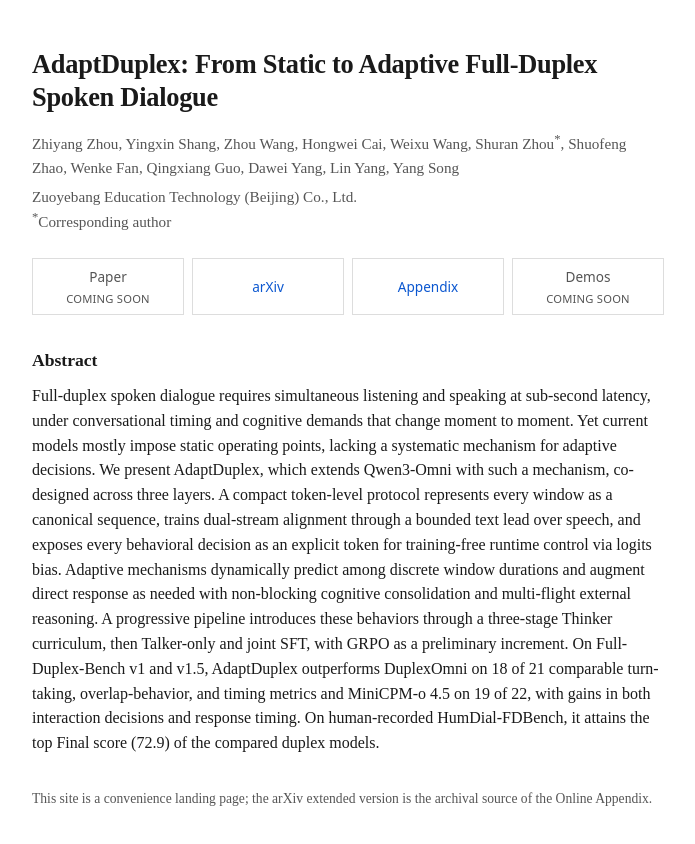
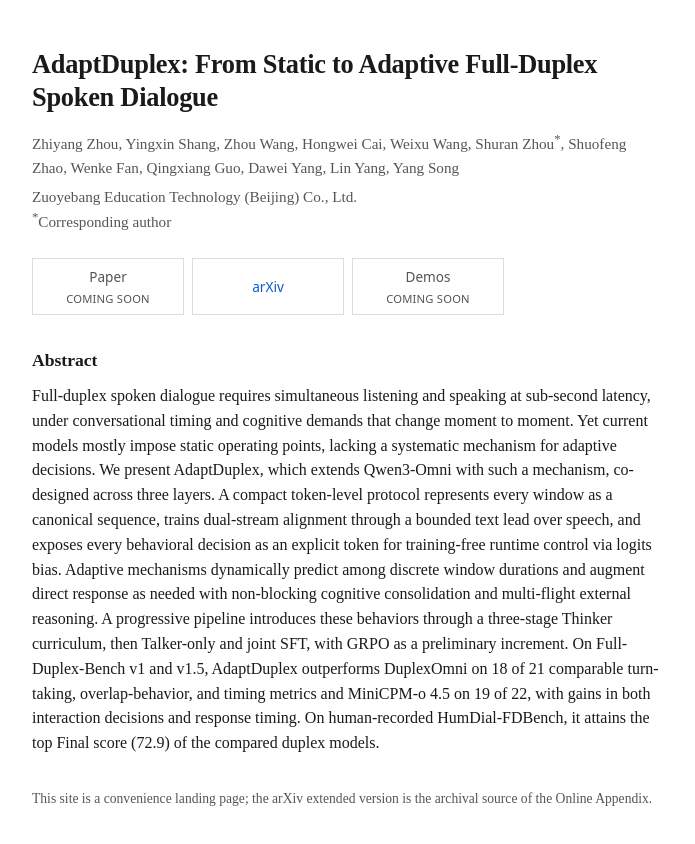
Before and after one commit to adaptduplex/adaptduplex.github.io, a plain HTML site: page index.html in a window 1280 px wide. Shown: the whole page, without its empty margins (292-987 px from the left). Drawn offline with Linux system fonts and the light colour scheme.

Commit message:
Drop the standalone appendix from the landing page navigation.

```diff
--- a/index.html
+++ b/index.html
@@ -89,7 +89,6 @@
     <nav aria-label="Paper materials">
       <a href="#" aria-disabled="true">Paper<small>Coming soon</small></a>
       <a href="https://arxiv.org/abs/2609.29217">arXiv</a>
-      <a href="/appendix">Appendix</a>
       <a href="#" aria-disabled="true">Demos<small>Coming soon</small></a>
     </nav>
 
```
Also changed, not shown: 1 other file.
